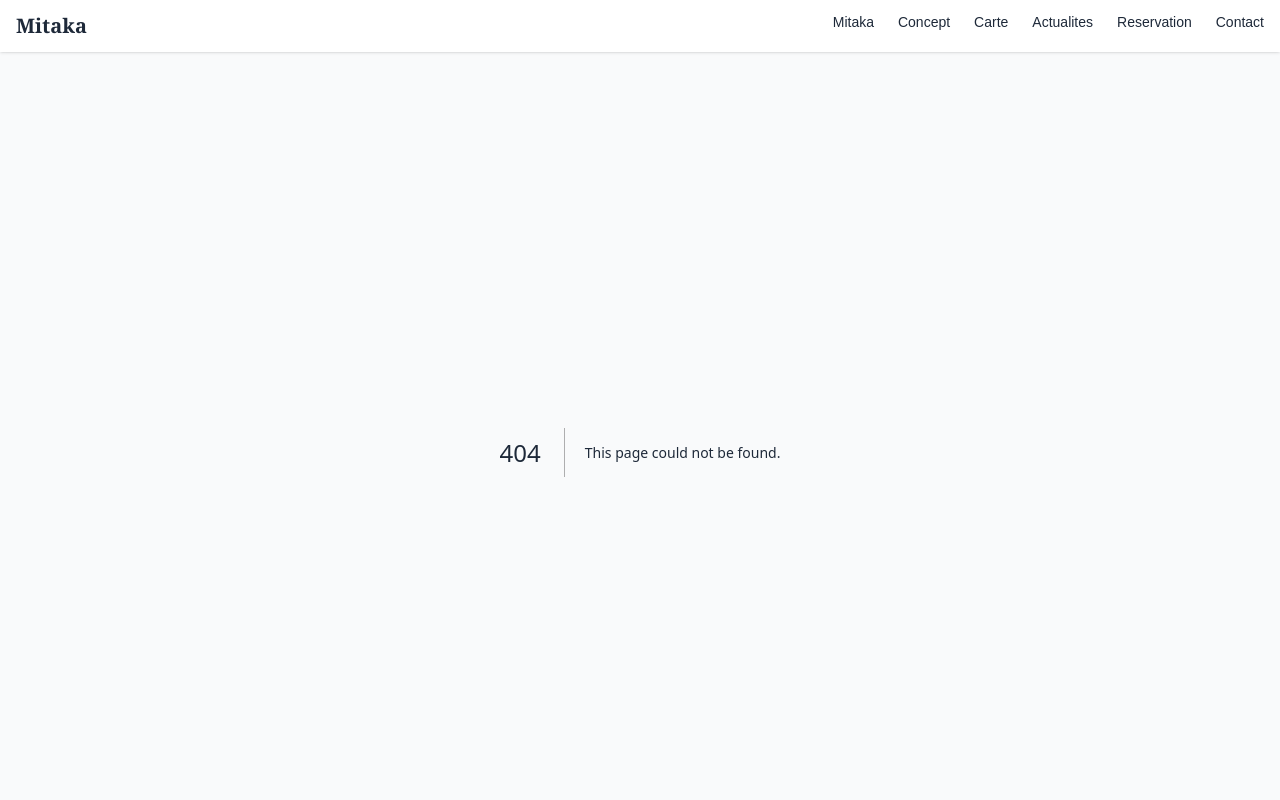
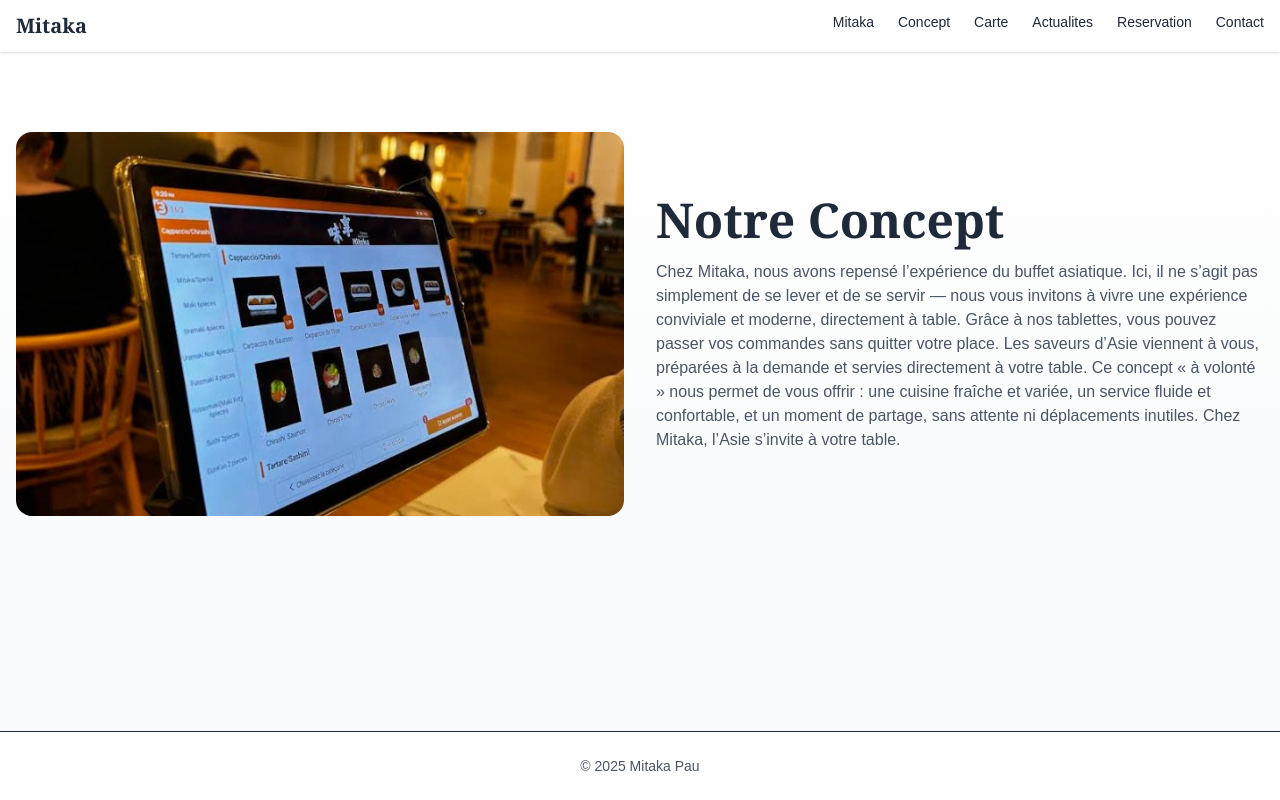
Before and after one commit to syss69/react-restaurant, a Next.js app: page /contact in a window 1280 px wide. Before the commit this address had no page. Shown: the top 800 px of the page. Built offline with nearby package versions, Linux system fonts and the light colour scheme; a web font is replaced by a local one.

Commit message:
Created pages for all pages

```diff
--- /dev/null
+++ b/src/app/contact/page.tsx
@@ -0,0 +1,34 @@
+'use client'
+
+import ImageTextSection from "@/src/components/ImageTextSection"
+import useReveal from "@/src/hooks/useReveal"
+import orderTab from "@/src/assets/order-tab.jpg"
+
+export default function Concept () {
+    useReveal('.reveal')
+
+    return(
+        <ImageTextSection
+            title = "Notre Concept"
+            description="Chez Mitaka, nous avons repensé l’expérience du buffet asiatique.
+Ici, il ne s’agit pas simplement de se lever et de se servir —
+nous vous invitons à vivre une expérience conviviale et moderne, directement à table.
+
+Grâce à nos tablettes, vous pouvez passer vos commandes sans quitter votre place.
+Les saveurs d’Asie viennent à vous, préparées à la demande et servies directement à votre table.
+
+Ce concept « à volonté » nous permet de vous offrir :
+
+une cuisine fraîche et variée,
+
+un service fluide et confortable,
+
+et un moment de partage, sans attente ni déplacements inutiles.
+
+Chez Mitaka, l’Asie s’invite à votre table."
+            image = {orderTab}
+            imageAlt="Tablette pour faire vos commandes"
+            imagePosition="left"
+        />
+    )
+}
--- /dev/null
+++ b/src/app/news/page.tsx
@@ -0,0 +1,34 @@
+'use client'
+
+import ImageTextSection from "@/src/components/ImageTextSection"
+import useReveal from "@/src/hooks/useReveal"
+import orderTab from "@/src/assets/order-tab.jpg"
+
+export default function Concept () {
+    useReveal('.reveal')
+
+    return(
+        <ImageTextSection
+            title = "Notre Concept"
+            description="Chez Mitaka, nous avons repensé l’expérience du buffet asiatique.
+Ici, il ne s’agit pas simplement de se lever et de se servir —
+nous vous invitons à vivre une expérience conviviale et moderne, directement à table.
+
+Grâce à nos tablettes, vous pouvez passer vos commandes sans quitter votre place.
+Les saveurs d’Asie viennent à vous, préparées à la demande et servies directement à votre table.
+
+Ce concept « à volonté » nous permet de vous offrir :
+
+une cuisine fraîche et variée,
+
+un service fluide et confortable,
+
+et un moment de partage, sans attente ni déplacements inutiles.
+
+Chez Mitaka, l’Asie s’invite à votre table."
+            image = {orderTab}
+            imageAlt="Tablette pour faire vos commandes"
+            imagePosition="left"
+        />
+    )
+}
--- /dev/null
+++ b/src/app/reservation/page.tsx
@@ -0,0 +1,34 @@
+'use client'
+
+import ImageTextSection from "@/src/components/ImageTextSection"
+import useReveal from "@/src/hooks/useReveal"
+import orderTab from "@/src/assets/order-tab.jpg"
+
+export default function Concept () {
+    useReveal('.reveal')
+
+    return(
+        <ImageTextSection
+            title = "Notre Concept"
+            description="Chez Mitaka, nous avons repensé l’expérience du buffet asiatique.
+Ici, il ne s’agit pas simplement de se lever et de se servir —
+nous vous invitons à vivre une expérience conviviale et moderne, directement à table.
+
+Grâce à nos tablettes, vous pouvez passer vos commandes sans quitter votre place.
+Les saveurs d’Asie viennent à vous, préparées à la demande et servies directement à votre table.
+
+Ce concept « à volonté » nous permet de vous offrir :
+
+une cuisine fraîche et variée,
+
+un service fluide et confortable,
+
+et un moment de partage, sans attente ni déplacements inutiles.
+
+Chez Mitaka, l’Asie s’invite à votre table."
+            image = {orderTab}
+            imageAlt="Tablette pour faire vos commandes"
+            imagePosition="left"
+        />
+    )
+}
--- a/src/components/Footer.tsx
+++ b/src/components/Footer.tsx
@@ -1,7 +1,7 @@
 
 const Footer = () => {
 return (
-    <footer className="bg-white border-t mt-8 ">
+    <footer className="bg-white border-t mt-8 fixed bottom-0 w-full">
         <div className="container mx-auto px-4 py-6 text-sm text-gray-600 d-flex text-center">
             © {new Date().getFullYear()} Mitaka Pau
         </div>
--- a/src/components/Header.tsx
+++ b/src/components/Header.tsx
@@ -19,9 +19,9 @@ const Header = () => {
                     <Link href="/" className="hover:text-red-700">Mitaka</Link>
                     <Link href="/concept" className="hover:text-red-700">Concept</Link>
                     <Link href="/menu" className="hover:text-red-700">Carte</Link>
-                    <Link href="/menu" className="hover:text-red-700">Actualites</Link>
-                    <Link href="/menu" className="hover:text-red-700">Reservation</Link>
-                    <Link href="/menu" className="hover:text-red-700">Contact</Link>
+                    <Link href="/news" className="hover:text-red-700">Actualites</Link>
+                    <Link href="/reservation" className="hover:text-red-700">Reservation</Link>
+                    <Link href="/contact" className="hover:text-red-700">Contact</Link>
                 </nav>
                 <button
                     onClick={() => setOpen(true)}
--- a/src/components/Info.tsx
+++ b/src/components/Info.tsx
@@ -44,7 +44,7 @@ const Info = () => {
                         </ul>
                     </div>
                 </div>
-                <div className="p-6 bg-white rounded-lg shadow-sm flex flex-col items-center" id="call">
+                <div className="p-6 bg-white rounded-lg shadow-sm flex flex-col items-center" id="cal     l">
                     <a
                     href="tel:+33123456789"
                     className="px-5 py-3 bg-black text-white rounded-md"
```
